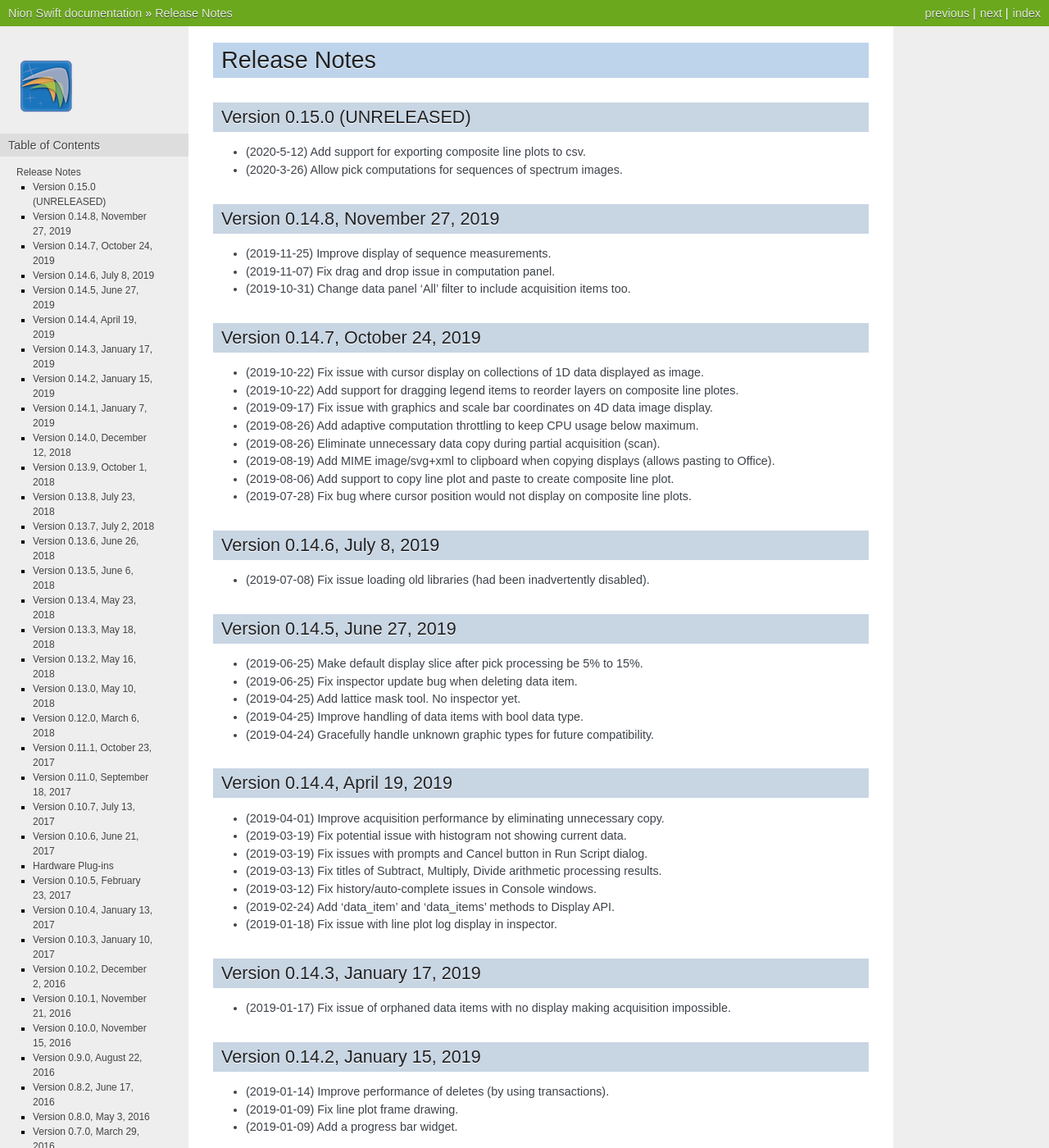
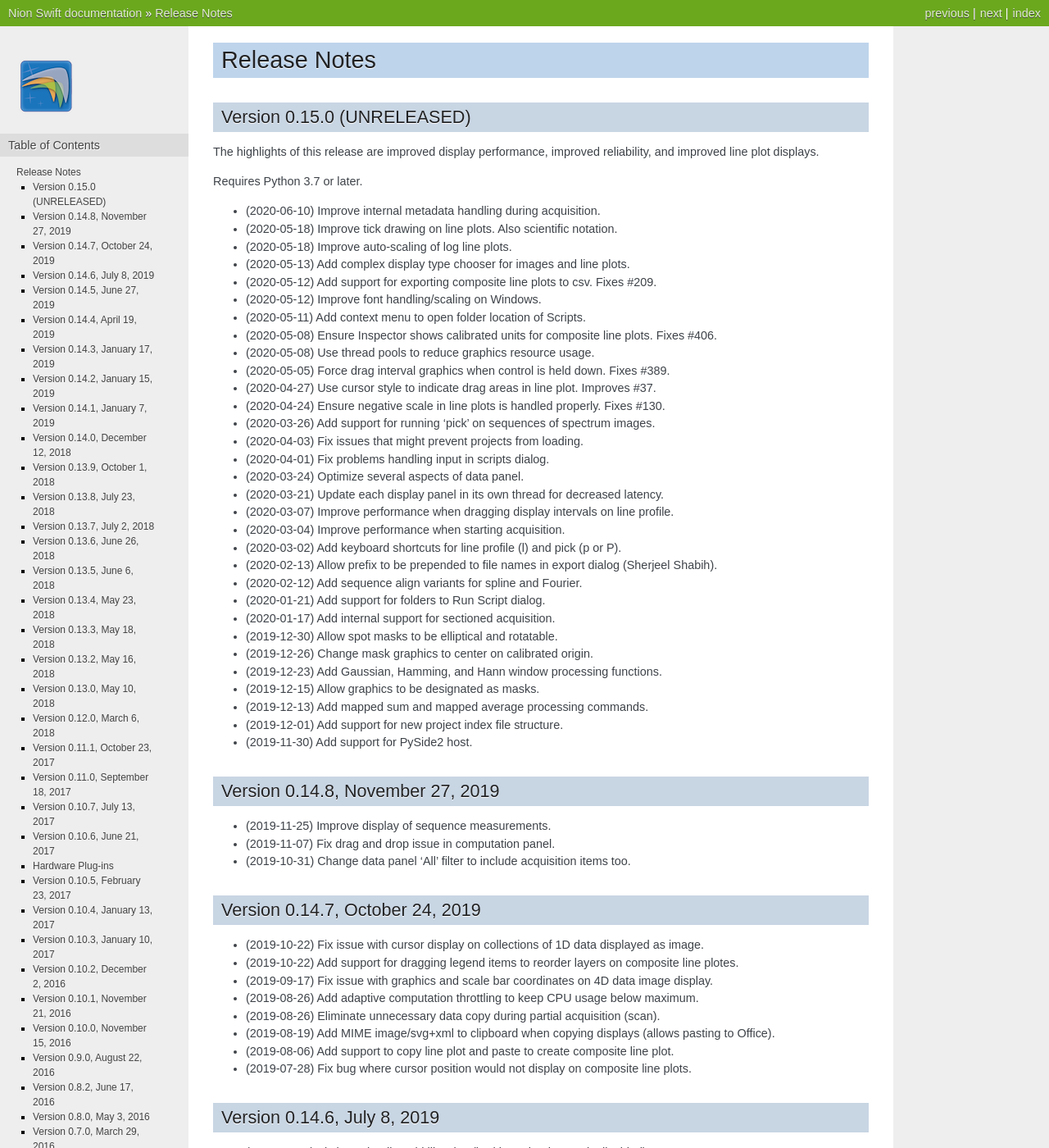
Before and after one commit to nion-software/nionswift, a Sphinx documentation site: the page built from docs/release_notes.rst, in a window 1280 px wide and 1400 px high. Shown: the whole window at 82% size. Built offline with Sphinx 7.4.7, drawn with Linux system fonts in a browser that asks for light colours.

Commit message:
Update release notes.

```diff
--- a/docs/release_notes.rst
+++ b/docs/release_notes.rst
@@ -5,8 +5,42 @@ Release Notes
 
 Version 0.15.0 (UNRELEASED)
 ---------------------------
-* (2020-5-12) Add support for exporting composite line plots to csv.
-* (2020-3-26) Allow pick computations for sequences of spectrum images.
+The highlights of this release are improved display performance, improved reliability,
+and improved line plot displays.
+
+Requires Python 3.7 or later.
+
+* (2020-06-10) Improve internal metadata handling during acquisition.
+* (2020-05-18) Improve tick drawing on line plots.  Also scientific notation.
+* (2020-05-18) Improve auto-scaling of log line plots.
+* (2020-05-13) Add complex display type chooser for images and line plots.
+* (2020-05-12) Add support for exporting composite line plots to csv. Fixes #209.
+* (2020-05-12) Improve font handling/scaling on Windows.
+* (2020-05-11) Add context menu to open folder location of Scripts.
+* (2020-05-08) Ensure Inspector shows calibrated units for composite line plots. Fixes #406.
+* (2020-05-08) Use thread pools to reduce graphics resource usage.
+* (2020-05-05) Force drag interval graphics when control is held down. Fixes #389.
+* (2020-04-27) Use cursor style to indicate drag areas in line plot. Improves #37.
+* (2020-04-24) Ensure negative scale in line plots is handled properly. Fixes #130.
+* (2020-03-26) Add support for running 'pick' on sequences of spectrum images.
+* (2020-04-03) Fix issues that might prevent projects from loading.
+* (2020-04-01) Fix problems handling input in scripts dialog.
+* (2020-03-24) Optimize several aspects of data panel.
+* (2020-03-21) Update each display panel in its own thread for decreased latency.
+* (2020-03-07) Improve performance when dragging display intervals on line profile.
+* (2020-03-04) Improve performance when starting acquisition.
+* (2020-03-02) Add keyboard shortcuts for line profile (l) and pick (p or P).
+* (2020-02-13) Allow prefix to be prepended to file names in export dialog (Sherjeel Shabih).
+* (2020-02-12) Add sequence align variants for spline and Fourier.
+* (2020-01-21) Add support for folders to Run Script dialog.
+* (2020-01-17) Add internal support for sectioned acquisition.
+* (2019-12-30) Allow spot masks to be elliptical and rotatable.
+* (2019-12-26) Change mask graphics to center on calibrated origin.
+* (2019-12-23) Add Gaussian, Hamming, and Hann window processing functions.
+* (2019-12-15) Allow graphics to be designated as masks.
+* (2019-12-13) Add mapped sum and mapped average processing commands.
+* (2019-12-01) Add support for new project index file structure.
+* (2019-11-30) Add support for PySide2 host.
 
 Version 0.14.8, November 27, 2019
 ---------------------------------
```
